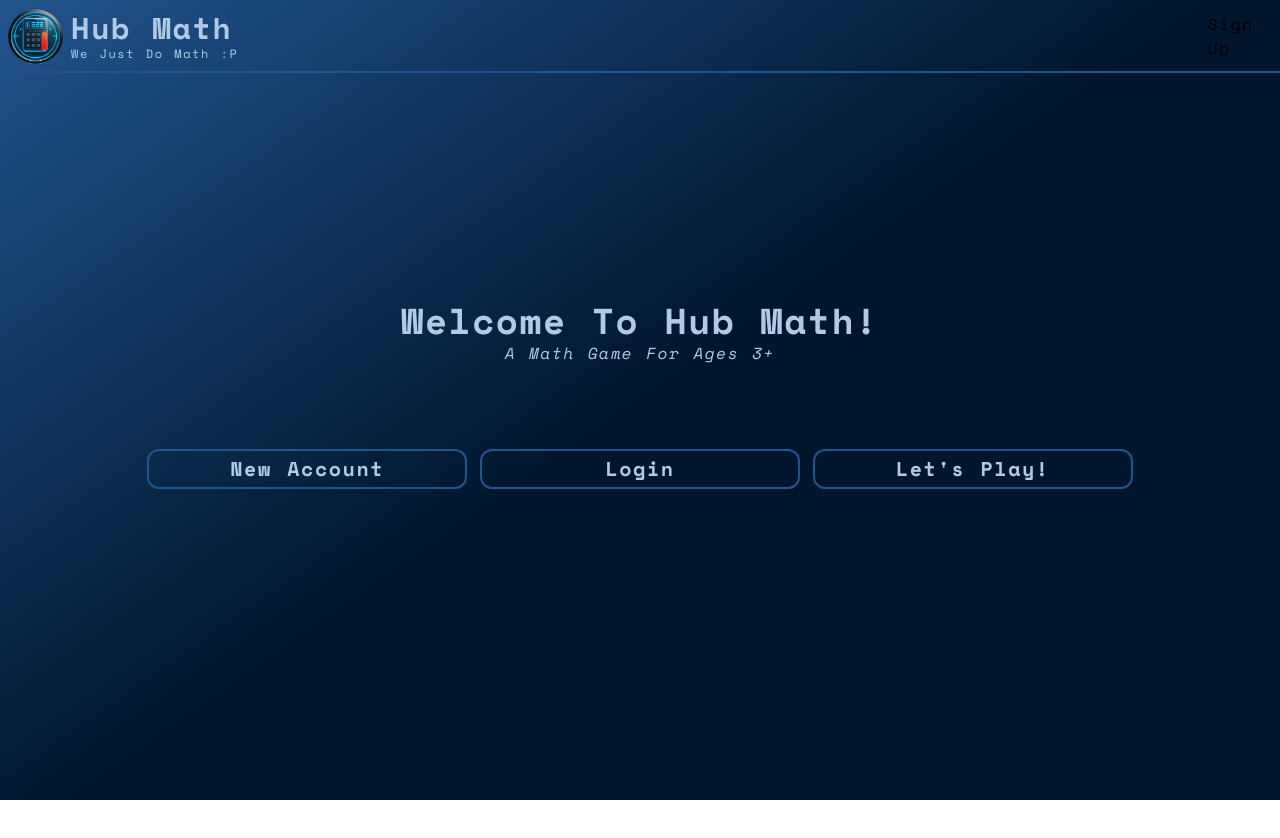
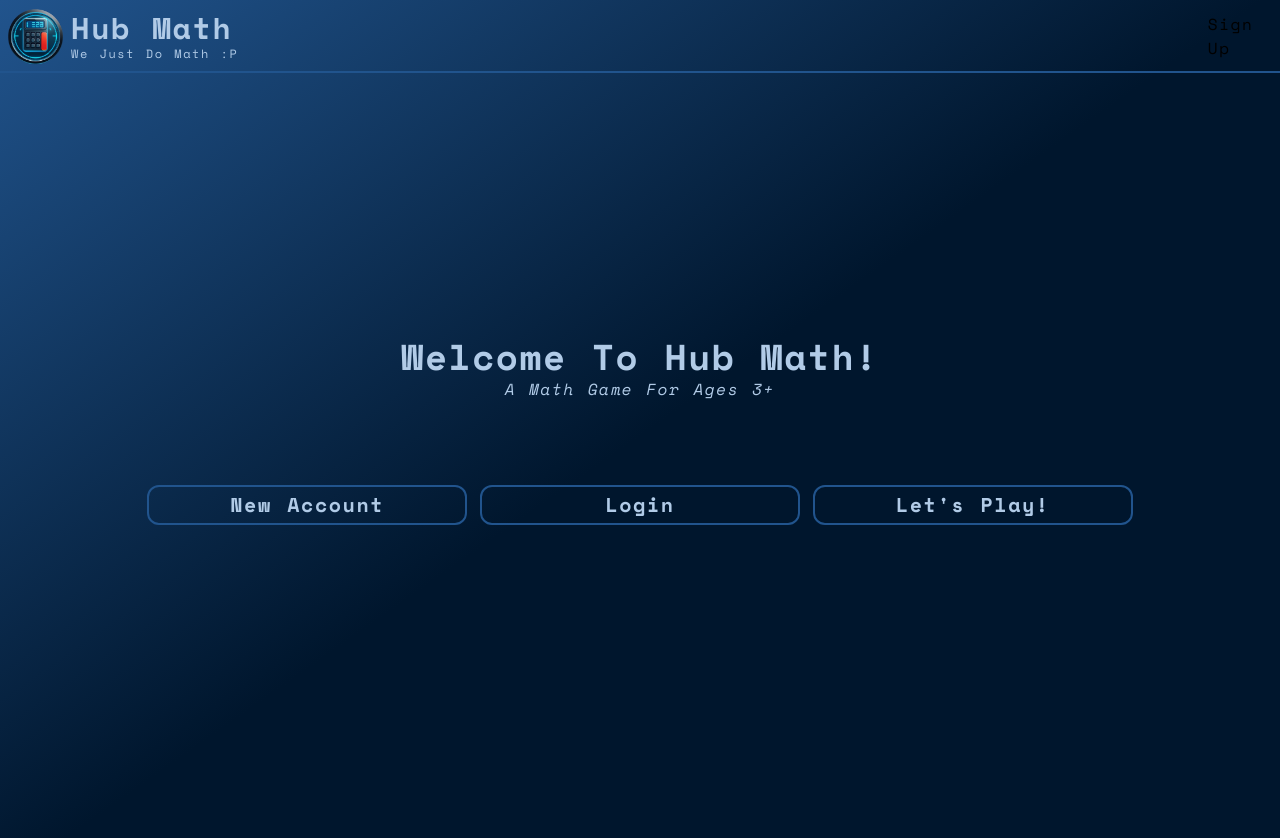
Before and after one commit to mek0124/HubMath, a React (Create React App) app: page / in a window 1280 px wide. Shown: the top 838 px of the page. Before the commit the page ends 800 px from the top, so only its background shows below. Built offline with nearby package versions, Linux system fonts and the light colour scheme.

Commit message:
added screens into routes

```diff
--- a/src/App.js
+++ b/src/App.js
@@ -4,11 +4,13 @@ import Header from './components/header';
 import Landing from './pages/landing';
 import SignUp from './pages/auth/signup';
 import Login from './pages/auth/login';
+import GameMenu from "./pages/game/menu";
+import GamePlay from "./pages/game/gamePlay";
 
 
 export default function App() {
   return (
-    <div className="flex flex-col items-center justify-center w-full h-[100vh]">
+    <div className="flex flex-col items-center justify-center w-full min-h-screen">
       <Header />
 
       <Routes>
@@ -18,6 +20,10 @@ export default function App() {
           <Route path="sign-up" element={<SignUp />} />
           <Route path="login" element={<Login />} />
         </Route>
+
+        <Route path="/game">
+          <Route path="menu" element={<GameMenu />} />
+        </Route>
       </Routes>
     </div>
   );
```
